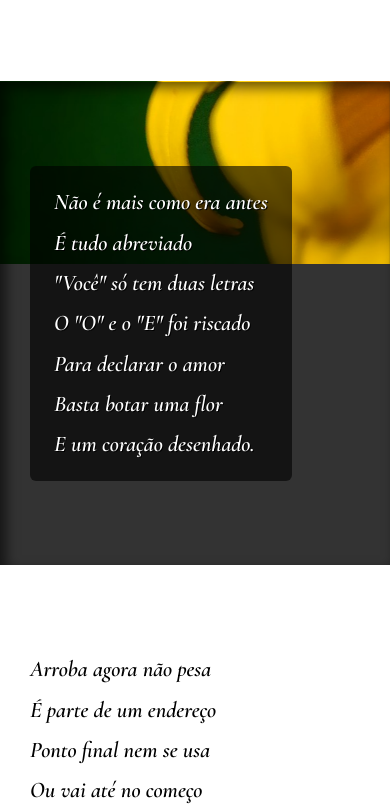
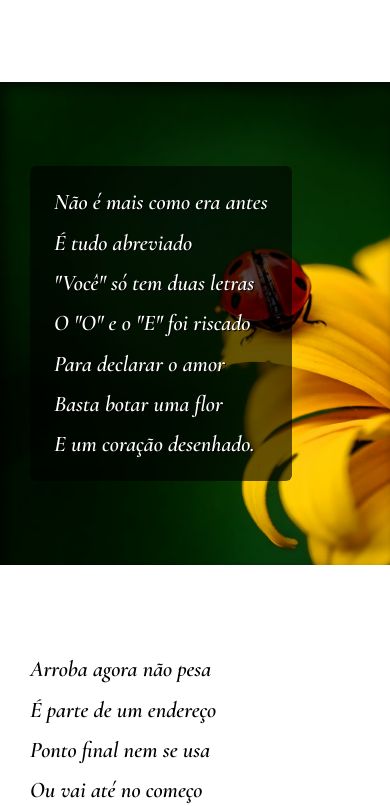
Before and after one commit to rrenatodevs/Projeto-Cordel, a plain HTML site: page index.html in a window 390 px wide. Shown: the part 580-1386 px from the top of the page. Drawn offline with nearby package versions, Linux system fonts and the light colour scheme; a web font is replaced by a local one.

Commit message:
Alterando configurações de responsividade

```diff
--- a/css/style.css
+++ b/css/style.css
@@ -1,7 +1,6 @@
 @charset "UTF-8";
 
 @import url('https://fonts.googleapis.com/css2?family=Baskervville:ital,wght@0,400..700;1,400..700&family=Bebas+Neue&family=Cormorant+Garamond:ital,wght@0,300..700;1,300..700&display=swap');
-
 @import url('https://fonts.googleapis.com/css2?family=Montserrat:wght@600&display=swap');
 
 * {
@@ -9,50 +8,50 @@
     padding: 0px;
     box-sizing: border-box;
 }
-/* Aplicando uma fonte importada no site e deixando responsiva de acordo com diferente telas */
+
 body {
     font-family: 'Cormorant Garamond', 'Bebas Neue', sans-serif;
     font-size: clamp(1.4rem, 4vw, 1.8rem);
     font-weight: 600;
 }
-/* Configurando uma largura mínima */
+
 html, body {
     min-height: 100vh;
     background-color: darkgray;
 }
-/* Organizando o cabeçalho do site */
+
 header {
     background-color: black;
     color: white;
     text-align: center;
 }
-/* Configurando a palavra principal do cabeçalho */
+
 header > h1 {
     padding-top: 50px;
     font-family: 'Montserrat', 'Bebas Neue', sans-serif;
     font-size: clamp(2rem, 8vw, 4.5rem);
     font-variant: small-caps;
 }
-/* Dando espaço do subtítulo do site */
+
 header > p {
     padding-bottom: 50px;
 }
-/* Configurando todos os links */
+
 header a, footer a {
     color: white;
-    text-decoration: none; /* Tirando o underline do link */
+    text-decoration: none;
     font-weight: bolder;
 }
 
 header a:hover, footer a:hover {
-    text-decoration: underline; /* Colocando underline após passar o mouse em cima do link*/
+    text-decoration: underline;
 }
-/* Aplicando todas as configurações do poema */
+
 section {
     padding: 10vh 30px;
     line-height: 1.8;
 }
-/* Modificando a fonte */
+
 section p {
     padding-bottom: 2em;
     font-style: italic;
@@ -63,19 +62,21 @@ section.normal {
     color: black;
 }
 
+/* --- EFEITO PARALLAX CORRIGIDO PARA DESKTOP --- */
 section.imagem,
 section.imagem2 {
     background-color: rgb(51, 51, 51);
-    background-position: right center;
+    background-position: center center;
     background-repeat: no-repeat;
     background-size: cover;
+    background-attachment: fixed; /* Efeito Parallax suave no PC */
     box-shadow: inset 6px 6px 13px 0px rgba(0, 0, 0, 0.6);
     min-height: 70vh;
     color: white;
 }
 
-section.imagem  { background-image: url(../imagens/background001.jpg); }
-section.imagem2 { background-image: url(../imagens/background002.jpg); }
+section.imagem  { background-image: url('../imagens/background001.jpg'); }
+section.imagem2 { background-image: url('../imagens/background002.jpg'); }
 
 section.imagem > p,
 section.imagem2 > p {
@@ -86,52 +87,6 @@ section.imagem2 > p {
     text-shadow: 1px 1px 0px black;
 }
 
-@supports ((clip-path: inset(0)) or (-webkit-clip-path: inset(0))) {
-    section.imagem,
-    section.imagem2 {
-        position: relative;
-        isolation: isolate;
-        -webkit-clip-path: inset(0);
-        clip-path: inset(0);          /* recorta a imagem fixa dentro da seção */
-        background-image: none;
-        box-shadow: none;             /* a sombra passa para o ::after */
-    }
-
-    /* Camada da imagem: fica parada na tela */
-    section.imagem::before,
-    section.imagem2::before {
-        content: "";
-        position: fixed;
-        top: 0;
-        left: 0;
-        width: 100%;
-        height: 100vh;
-        height: 100lvh;               /* evita "pulos" quando a barra do iPhone some */
-        z-index: -1;
-        background-position: right center;
-        background-repeat: no-repeat;
-        background-size: cover;
-    }
-
-    section.imagem::before  { background-image: url(../imagens/background001.jpg); }
-    section.imagem2::before { background-image: url(../imagens/background002.jpg); }
-
-    /* Sombra interna: precisa ficar por cima da imagem */
-    section.imagem::after,
-    section.imagem2::after {
-        content: "";
-        position: absolute;
-        top: 0;
-        right: 0;
-        bottom: 0;
-        left: 0;
-        z-index: -1;
-        pointer-events: none;
-        box-shadow: inset 6px 6px 13px 0px rgba(0, 0, 0, 0.6);
-    }
-}
-
-/* Modificando o rodapé do site para ficar mais profissional e responsiva */
 footer {
     background-color: black;
     font-family: Arial, Helvetica, sans-serif;
@@ -143,22 +98,12 @@ footer {
     padding: 10px;
 }
 
-@media (max-width: 768px) {
+/* --- TRATAMENTO PARA DISPOSITIVOS MÓVEIS --- */
+@media (max-width: 1024px), (pointer: coarse) {
     section.imagem,
     section.imagem2 {
-        background-position: 75% center;   /* só vale no plano B (imagem estática) */
+        background-attachment: scroll; /* Corrige o bug do iOS Safari */
+        background-position: center center;
         min-height: 50vh;
     }
-
-    section.imagem::before  { background-position: 65% center; }
-    section.imagem2::before { background-position: 40% center; }
 }
-
-/* Respeita quem desativou animações no aparelho */
-@media (prefers-reduced-motion: reduce) {
-    section.imagem::before,
-    section.imagem2::before {
-        position: absolute;
-        height: 100%;
-    }
-}
```
